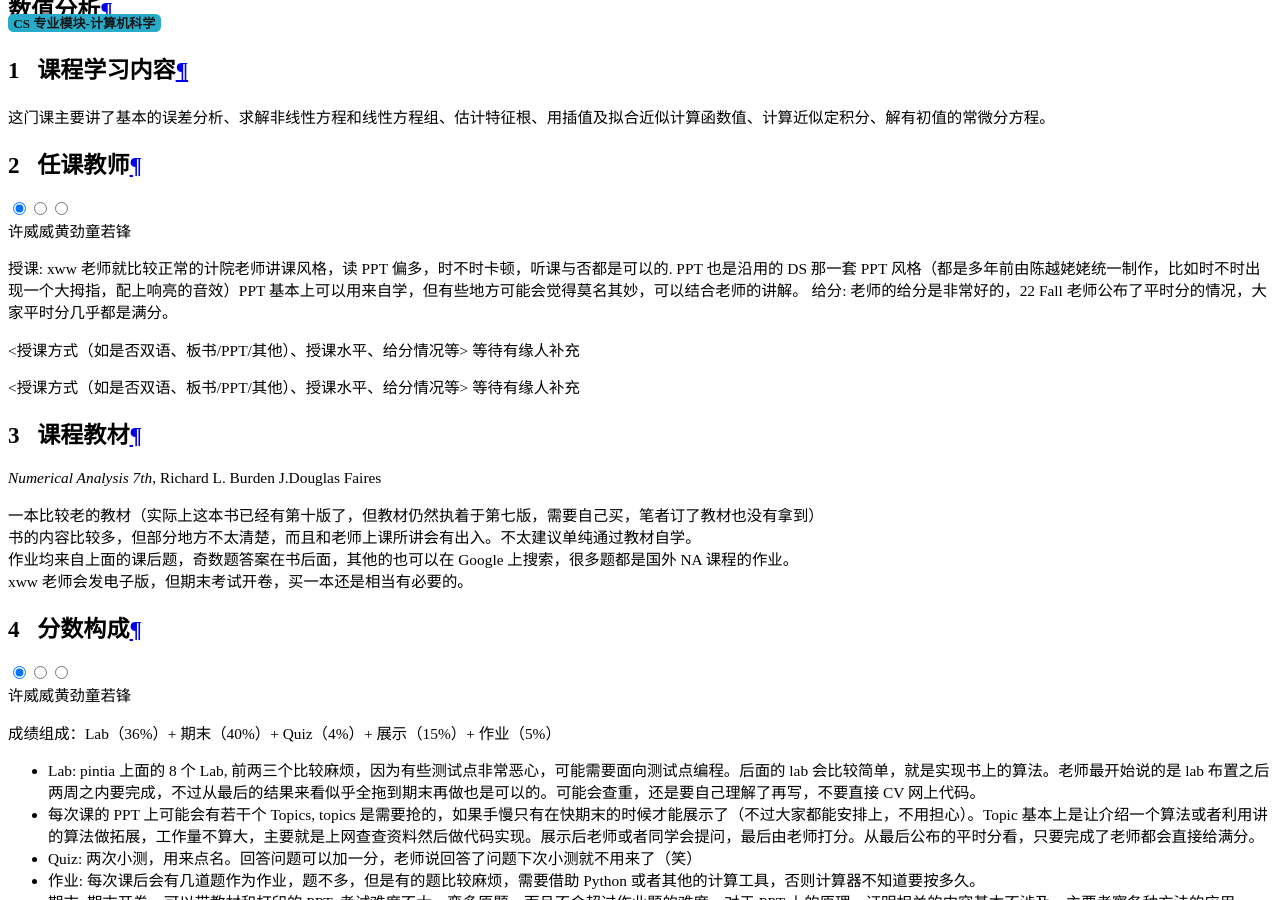
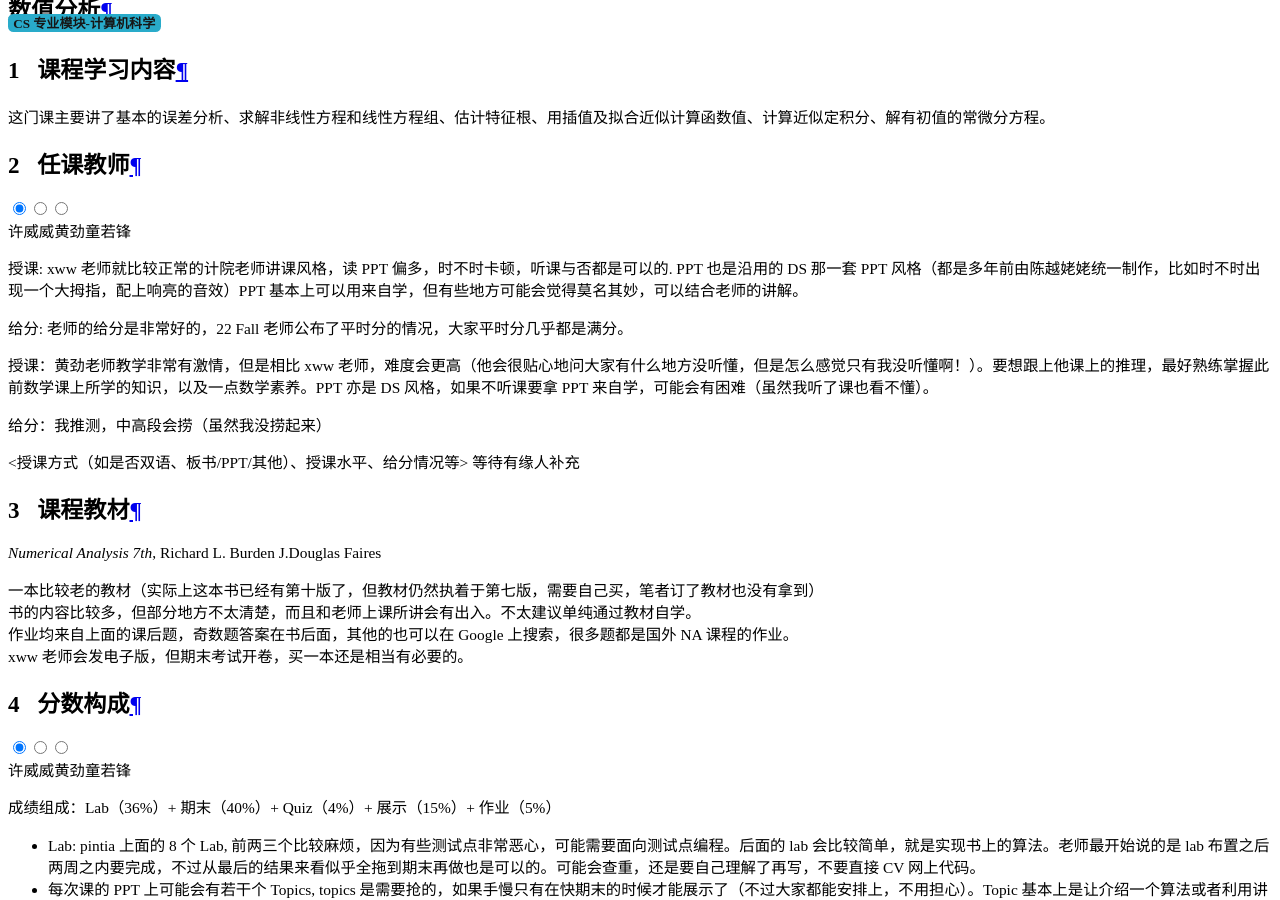
Before and after one commit to ZJU-Turing/TuringCourses, an MkDocs documentation site: the page built from docs/major_module/numerical_analysis/index.md, in a window 1280 px wide and 900 px high, scrolled down 17830 px. Built offline with MkDocs 1.6.1 and Material for MkDocs 9.7.7, drawn with Linux system fonts in a browser that asks for light colours; comment, search, counter and statistics services are not loaded.

Commit message:
docs: 更新数值分析黄劲老师评价
Co-authored-by: K <88258852+keroid@users.noreply.github.com>

```diff
--- a/docs/major_module/numerical_analysis/index.md
+++ b/docs/major_module/numerical_analysis/index.md
@@ -12,11 +12,14 @@
 === "许威威"
 
     授课: xww 老师就比较正常的计院老师讲课风格，读 PPT 偏多，时不时卡顿，听课与否都是可以的. PPT 也是沿用的 DS 那一套 PPT 风格（都是多年前由陈越姥姥统一制作，比如时不时出现一个大拇指，配上响亮的音效）PPT 基本上可以用来自学，但有些地方可能会觉得莫名其妙，可以结合老师的讲解。
+
     给分: 老师的给分是非常好的，22 Fall 老师公布了平时分的情况，大家平时分几乎都是满分。
 
 === "黄劲"
 
-    <授课方式（如是否双语、板书/PPT/其他）、授课水平、给分情况等> 等待有缘人补充
+    授课：黄劲老师教学非常有激情，但是相比 xww 老师，难度会更高（他会很贴心地问大家有什么地方没听懂，但是怎么感觉只有我没听懂啊！）。要想跟上他课上的推理，最好熟练掌握此前数学课上所学的知识，以及一点数学素养。PPT 亦是 DS 风格，如果不听课要拿 PPT 来自学，可能会有困难（虽然我听了课也看不懂）。
+
+    给分：我推测，中高段会捞（虽然我没捞起来）
 
 === "童若锋"
 
```
